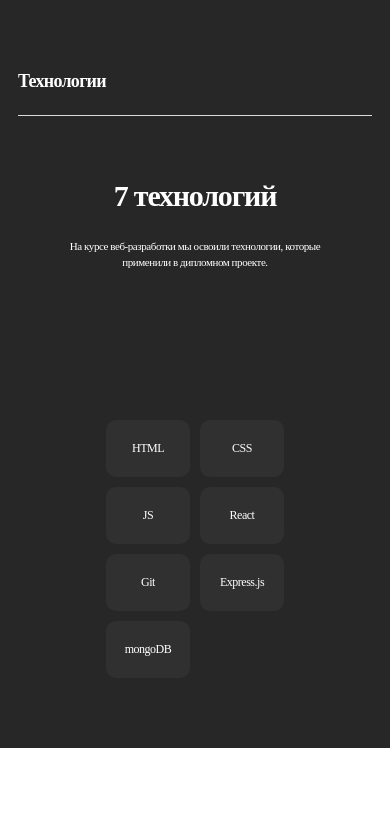
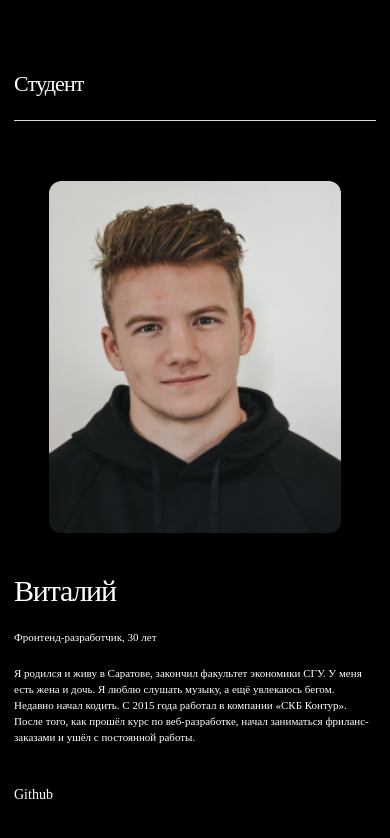
Before and after one commit to veryOldNick/movies-explorer-frontend, a React app: page / in a window 390 px wide. Built offline with nearby package versions, Linux system fonts and the light colour scheme.

Commit message:
add aboutme

```diff
--- /dev/null
+++ b/src/components/Main/AboutMe/AboutMe.css
@@ -0,0 +1,143 @@
+.about-me {
+  display: flex;
+  justify-content: center;
+  padding: 100px 70px;
+}
+
+.about-me__article {
+  width: 1140px;
+  display: flex;
+  flex-direction: column;
+}
+
+.about-me__info {
+  display: flex;
+  justify-content: space-between;
+  padding-top: 66px;
+}
+
+.about-me__title {
+  margin: 0;
+  font-weight: 400;
+  font-size: 22px;
+  line-height: 27px;
+  letter-spacing: -0.04em;
+  padding-bottom: 23px;
+  border-bottom: 1px solid #DADADA;
+}
+
+.about-me__photo {
+  background-size: contain;
+  width: 270px;
+  height: 327px;
+  object-fit: cover;
+  border-radius: 12px;
+  margin-left: 49px;
+}
+
+.about-me__info-name {
+  margin: 0;
+  padding: 0;
+  max-width: 600px;
+  font-size: 50px;
+  font-weight: 400;
+  line-height: 58px;
+  letter-spacing: -0.04em;
+}
+
+.about-me__info-role {
+  margin: 0;
+  padding: 18px 0 0;
+  max-width: 600px;
+  font-weight: 500;
+  font-size: 18px;
+  line-height: 20px;
+}
+
+.about-me__info-description {
+  margin: 0;
+  padding: 26px 0 100px;
+  max-width: 600px;
+  font-weight: 400;
+  font-size: 14px;
+  line-height: 22px;
+}
+
+.about-me__link {
+  text-decoration: none;
+  color: #FFF;
+  font-weight: 500;
+  font-size: 14px;
+  line-height: 17px;
+  padding: 0;
+  transition: 0.5s ease;
+}
+
+.about-me__link:hover {
+  opacity: 0.7;
+}
+
+@media screen and (max-width: 768px) {
+  .about-me {
+    padding: 90px 50px;
+  }
+
+  .about-me__info-name {
+    font-size: 40px;
+    line-height: 40px;
+  }
+
+  .about-me__info-role {
+    padding-top: 16px;
+    font-size: 12px;
+    line-height: 18px;
+  }
+
+  .about-me__info-description {
+    padding: 20px 0 87px;
+    font-size: 12px;
+    line-height: 18px;
+  }
+
+  .about-me__photo {
+    width: 255px;
+    height: 307px;
+  }
+}
+
+@media screen and (max-width: 600px) {
+  .about-me {
+    padding: 70px 14px;
+  }
+
+  .about-me__info {
+    flex-direction: column-reverse;
+    align-items: center;
+    padding-top: 60px;
+  }
+
+  .about-me__photo {
+    margin: 0;
+    width: 292px;
+    height: 352px;
+  }
+
+  .about-me__info-name {
+    margin-top: 40px;
+    font-size: 30px;
+    line-height: 36px;
+  }
+
+  .about-me__info-role {
+    font-size: 11px;
+    line-height: 16px;
+    padding-top: 20px;
+  }
+
+  .about-me__info-description {
+    font-size: 11px;
+    font-weight: 400;
+    line-height: 16px;
+    padding: 20px 0 40px;
+  }
+}
--- /dev/null
+++ b/src/components/Main/AboutMe/AboutMe.js
@@ -0,0 +1,30 @@
+import author from '../../../images/author.jpg';
+
+function AboutMe() {
+  return (
+    <section className='about-me' aria-label='Инормация о студенте'>
+      <article className='about-me__article'>
+        <h2 className='about-me__title'>Студент</h2>
+        <div className='about-me__info'>
+          <div className='about-me__infoblock'>
+            <h3 className='about-me__info-name'>Виталий</h3>
+            <p className='about-me__info-role'>Фронтенд-разработчик, 30 лет</p>
+            <p className='about-me__info-description'>
+              Я родился и живу в Саратове, закончил факультет экономики СГУ.
+              У меня есть жена и дочь. Я люблю слушать музыку, а ещё увлекаюсь бегом.
+              Недавно начал кодить. С 2015 года работал в компании «СКБ Контур».
+              После того, как прошёл курс по веб-разработке,
+              начал заниматься фриланс-заказами и ушёл с постоянной работы.
+            </p>
+            <a className='about-me__link' href='https://github.com/veryOldNick' target='_blank' rel='noreferrer'>
+              Github
+            </a>
+          </div>
+          <img className='about-me__photo' src={author} alt='фото автора'/>
+        </div>
+      </article>
+    </section>
+  );
+}
+
+export default AboutMe;
--- a/src/index.css
+++ b/src/index.css
@@ -10,3 +10,4 @@
 @import url(./components/Main/Promo/Promo.css);
 @import url(./components/Main/AboutProject/AboutProject.css);
 @import url(./components/Main/Techs/Techs.css);
+@import url(./components/Main/AboutMe/AboutMe.css);
--- a/src/index.js
+++ b/src/index.js
@@ -4,7 +4,7 @@
 import './index.css';
 import App from './components/App/App';
 import reportWebVitals from './reportWebVitals';
-import Techs from './components/Main/Techs/Techs';
+import AboutMe from './components/Main/AboutMe/AboutMe';
 
 const root = ReactDOM.createRoot(document.getElementById("root"));
 root.render(
@@ -12,7 +12,7 @@
     <BrowserRouter>
       <div className='body'>
         {/* <App /> */}
-        <Techs />
+        <AboutMe />
       </div>
     </BrowserRouter>
   </React.StrictMode>,
```
Also changed, not shown: src/images/author.jpg (added).
